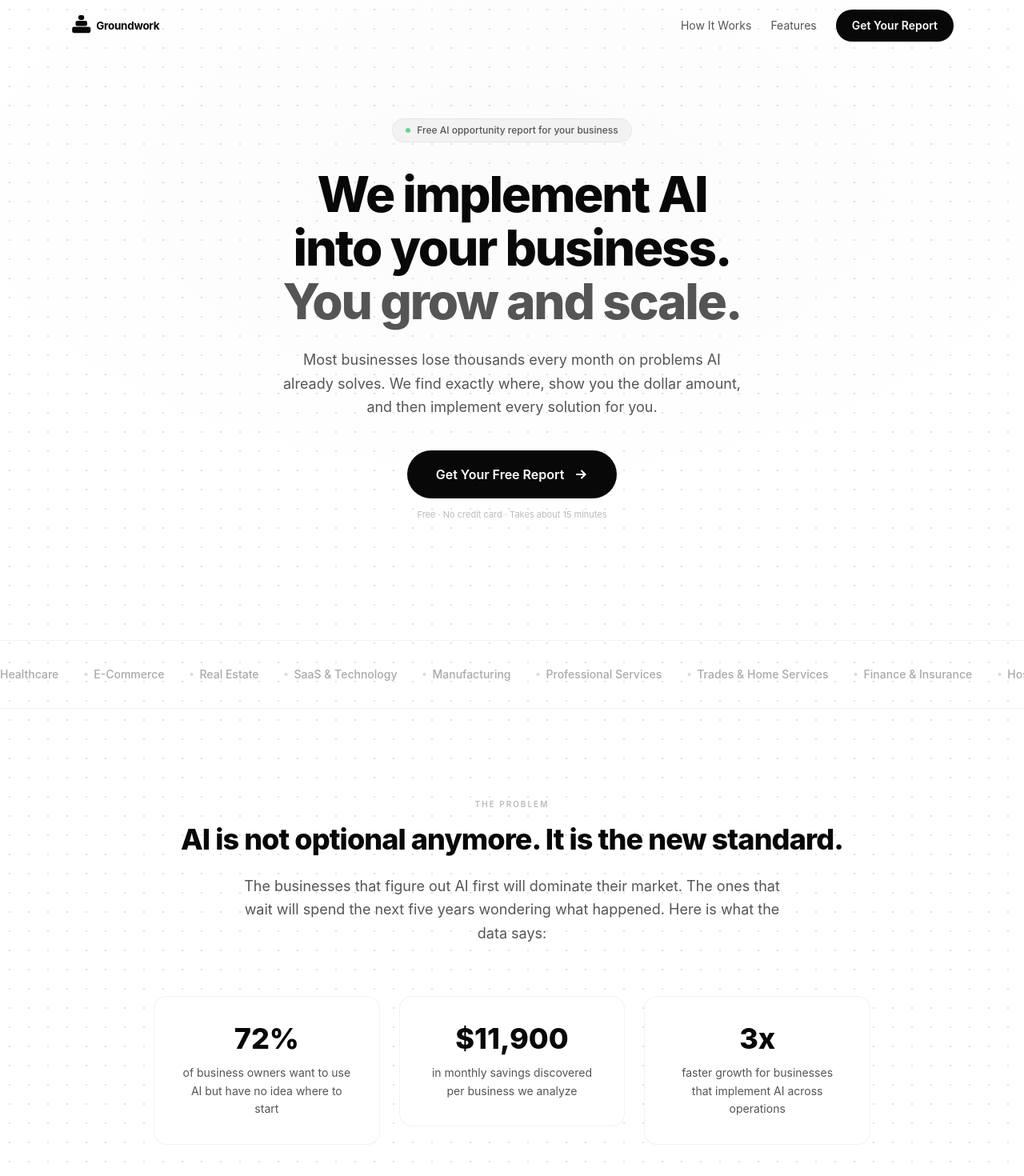
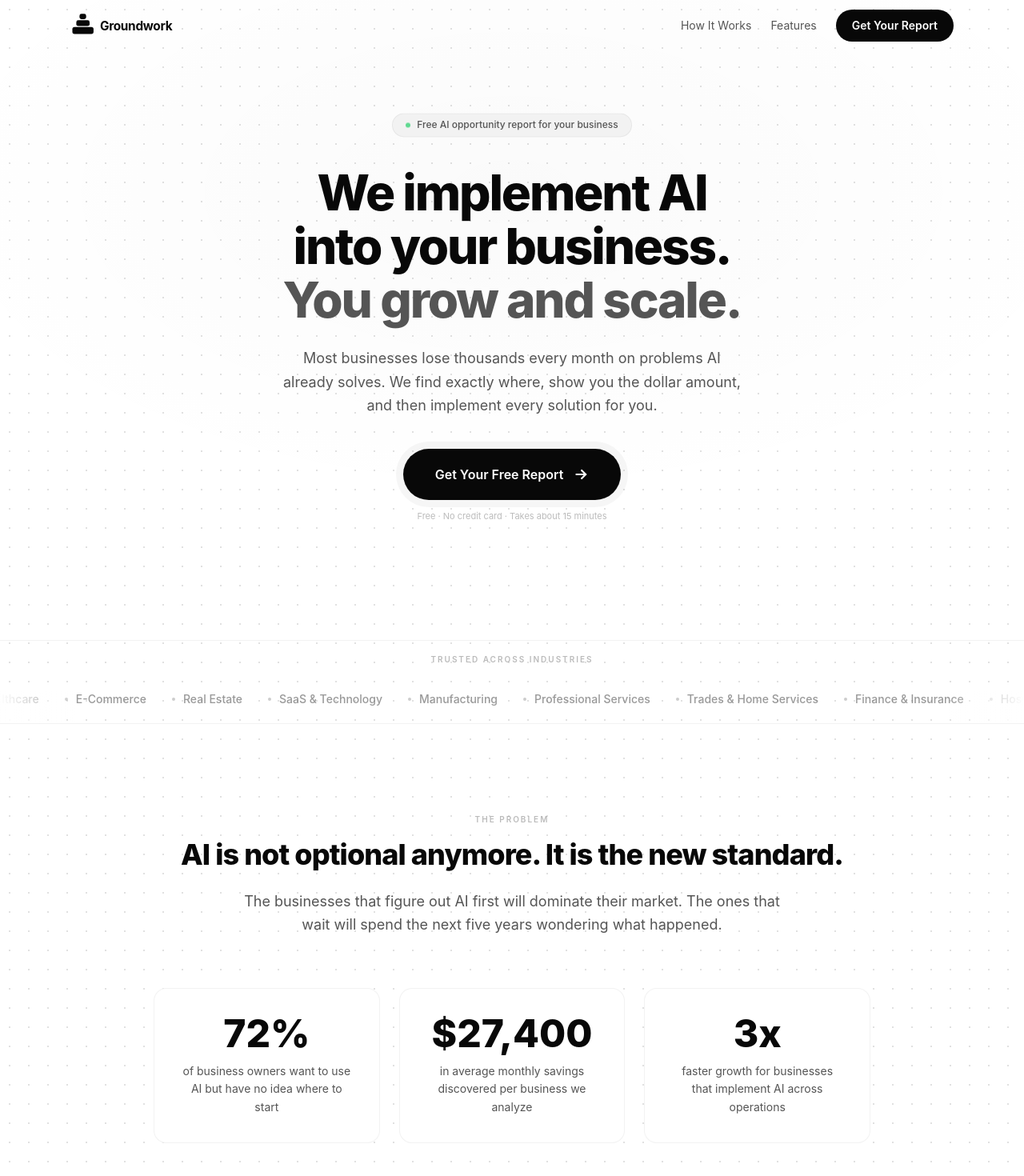
Before and after one commit to masonkane/groundwork, a Next.js app: page / in a window 1280 px wide. Shown: the top 1470 px of the page at 80% size. Built offline with nearby package versions, Linux system fonts and the light colour scheme.

Commit message:
Wow factor: pulse glow CTAs, scale reveals, floating badge, bigger logo, ticker header, 27K savings, fade edges, animated dividers, hover lifts

```diff
--- a/src/app/globals.css
+++ b/src/app/globals.css
@@ -103,11 +103,78 @@ input, textarea, button, select {
 }
 
 .animate-ticker {
-  animation: ticker 30s linear infinite;
+  animation: ticker 25s linear infinite;
 }
 
 .animate-ticker:hover {
   animation-play-state: paused;
+}
+
+/* Floating animation for hero elements */
+@keyframes float {
+  0%, 100% { transform: translateY(0); }
+  50% { transform: translateY(-6px); }
+}
+
+.animate-float {
+  animation: float 4s ease-in-out infinite;
+}
+
+/* Pulse glow for CTA buttons */
+@keyframes pulseGlow {
+  0%, 100% { box-shadow: 0 0 0 0 rgba(8, 8, 8, 0.15); }
+  50% { box-shadow: 0 0 0 12px rgba(8, 8, 8, 0); }
+}
+
+.animate-pulse-glow {
+  animation: pulseGlow 2.5s ease-in-out infinite;
+}
+
+/* White pulse for dark bg buttons */
+@keyframes pulseGlowWhite {
+  0%, 100% { box-shadow: 0 0 0 0 rgba(255, 255, 255, 0.2); }
+  50% { box-shadow: 0 0 0 12px rgba(255, 255, 255, 0); }
+}
+
+.animate-pulse-glow-white {
+  animation: pulseGlowWhite 2.5s ease-in-out infinite;
+}
+
+/* Scale in */
+@keyframes scaleIn {
+  from { transform: scale(0.9); opacity: 0; }
+  to { transform: scale(1); opacity: 1; }
+}
+
+.animate-scale-in {
+  animation: scaleIn 0.6s cubic-bezier(0.4, 0, 0.2, 1) forwards;
+}
+
+/* Stagger children */
+.stagger-children > * {
+  opacity: 0;
+  transform: translateY(20px);
+  animation: slideUp 0.5s ease forwards;
+}
+
+.stagger-children > *:nth-child(1) { animation-delay: 0ms; }
+.stagger-children > *:nth-child(2) { animation-delay: 80ms; }
+.stagger-children > *:nth-child(3) { animation-delay: 160ms; }
+.stagger-children > *:nth-child(4) { animation-delay: 240ms; }
+.stagger-children > *:nth-child(5) { animation-delay: 320ms; }
+.stagger-children > *:nth-child(6) { animation-delay: 400ms; }
+
+/* Gradient line */
+@keyframes gradientMove {
+  0% { background-position: 0% 50%; }
+  50% { background-position: 100% 50%; }
+  100% { background-position: 0% 50%; }
+}
+
+.animate-gradient-line {
+  background: linear-gradient(90deg, transparent, rgba(8,8,8,0.1), transparent);
+  background-size: 200% 100%;
+  animation: gradientMove 3s ease infinite;
 }
 
 /* Selection */
--- a/src/app/page.tsx
+++ b/src/app/page.tsx
@@ -18,7 +18,7 @@ function useReveal() {
           observer.unobserve(entry.target);
         }
       },
-      { threshold: 0.1 }
+      { threshold: 0.08 }
     );
     observer.observe(el);
     return () => observer.disconnect();
@@ -29,7 +29,33 @@ function useReveal() {
 function RevealSection({ children, className = "", delay = 0 }: { children: React.ReactNode; className?: string; delay?: number }) {
   const ref = useReveal();
   return (
-    <div ref={ref} className={className} style={{ opacity: 0, transform: "translateY(30px)", transition: `all 0.7s cubic-bezier(0.4, 0, 0.2, 1) ${delay}ms` }}>
+    <div ref={ref} className={className} style={{ opacity: 0, transform: "translateY(40px)", transition: `all 0.8s cubic-bezier(0.16, 1, 0.3, 1) ${delay}ms` }}>
+      {children}
+    </div>
+  );
+}
+
+/* Scale reveal for cards */
+function ScaleReveal({ children, className = "", delay = 0 }: { children: React.ReactNode; className?: string; delay?: number }) {
+  const ref = useRef<HTMLDivElement>(null);
+  useEffect(() => {
+    const el = ref.current;
+    if (!el) return;
+    const observer = new IntersectionObserver(
+      ([entry]) => {
+        if (entry.isIntersecting) {
+          (entry.target as HTMLElement).style.opacity = "1";
+          (entry.target as HTMLElement).style.transform = "scale(1)";
+          observer.unobserve(entry.target);
+        }
+      },
+      { threshold: 0.08 }
+    );
+    observer.observe(el);
+    return () => observer.disconnect();
+  }, []);
+  return (
+    <div ref={ref} className={className} style={{ opacity: 0, transform: "scale(0.92)", transition: `all 0.7s cubic-bezier(0.16, 1, 0.3, 1) ${delay}ms` }}>
       {children}
     </div>
   );
@@ -39,18 +65,22 @@ function HeroCTA({ label = "Get Your Free Report", dark = false }: { label?: str
   return (
     <Link
       href="/questionnaire"
-      className={`group relative inline-flex items-center gap-3 font-semibold px-9 py-4.5 rounded-full text-base overflow-hidden transition-all duration-300 active:scale-[0.97] ${
+      className={`group relative inline-flex items-center gap-3 font-semibold px-10 py-5 rounded-full text-base overflow-hidden transition-all duration-300 active:scale-[0.97] ${
         dark
-          ? "bg-white text-[var(--black)] hover:shadow-[0_0_50px_rgba(255,255,255,0.15)]"
-          : "bg-[var(--black)] text-white hover:shadow-[0_4px_40px_rgba(0,0,0,0.25)]"
+          ? "bg-white text-[var(--black)] hover:shadow-[0_0_50px_rgba(255,255,255,0.2)] animate-pulse-glow-white"
+          : "bg-[var(--black)] text-white hover:shadow-[0_4px_50px_rgba(0,0,0,0.3)] animate-pulse-glow"
       }`}
     >
+      {/* Shimmer sweep */}
       <span className={`absolute inset-0 -translate-x-full group-hover:translate-x-full transition-transform duration-[800ms] ease-out ${
-        dark ? "bg-gradient-to-r from-transparent via-black/5 to-transparent" : "bg-gradient-to-r from-transparent via-white/15 to-transparent"
+        dark ? "bg-gradient-to-r from-transparent via-black/5 to-transparent" : "bg-gradient-to-r from-transparent via-white/20 to-transparent"
       }`} />
+
       <span className="relative z-10">{label}</span>
-      <span className="relative z-10 group-hover:translate-x-1.5 transition-transform duration-300">
-        <svg width="18" height="18" viewBox="0 0 18 18" fill="none" stroke="currentColor" strokeWidth="2" strokeLinecap="round">
+
+      {/* Animated arrow */}
+      <span className="relative z-10 group-hover:translate-x-2 transition-transform duration-300">
+        <svg width="20" height="20" viewBox="0 0 18 18" fill="none" stroke="currentColor" strokeWidth="2" strokeLinecap="round">
           <path d="M4 9H14M10 4.5L14.5 9L10 13.5" />
         </svg>
       </span>
@@ -58,7 +88,6 @@ function HeroCTA({ label = "Get Your Free Report", dark = false }: { label?: str
   );
 }
 
-/* ── Scrolling industry ticker (no emojis) ────────── */
 const industries = [
   "Construction", "Healthcare", "E-Commerce", "Real Estate", "SaaS & Technology",
   "Manufacturing", "Professional Services", "Trades & Home Services", "Finance & Insurance",
@@ -66,11 +95,9 @@ const industries = [
   "Fitness & Wellness", "Automotive", "Nonprofits", "Agriculture", "Legal Services",
 ];
 
-/* ── Animated counter ─────────────────────────────── */
 function AnimatedStat({ value, prefix = "", suffix = "" }: { value: number; prefix?: string; suffix?: string }) {
   const ref = useRef<HTMLSpanElement>(null);
   const hasAnimated = useRef(false);
-
   useEffect(() => {
     const el = ref.current;
     if (!el) return;
@@ -78,15 +105,14 @@ function AnimatedStat({ value, prefix = "", suffix = "" }: { value: number; pref
       ([entry]) => {
         if (entry.isIntersecting && !hasAnimated.current) {
           hasAnimated.current = true;
-          let start = 0;
-          const duration = 1500;
+          const duration = 1800;
           const startTime = performance.now();
           const animate = (now: number) => {
             const elapsed = now - startTime;
             const progress = Math.min(elapsed / duration, 1);
-            const eased = 1 - Math.pow(1 - progress, 3);
-            start = Math.round(eased * value);
-            el.textContent = `${prefix}${start.toLocaleString()}${suffix}`;
+            const eased = 1 - Math.pow(1 - progress, 4);
+            const current = Math.round(eased * value);
+            el.textContent = `${prefix}${current.toLocaleString()}${suffix}`;
             if (progress < 1) requestAnimationFrame(animate);
           };
           requestAnimationFrame(animate);
@@ -97,50 +123,37 @@ function AnimatedStat({ value, prefix = "", suffix = "" }: { value: number; pref
     observer.observe(el);
     return () => observer.disconnect();
   }, [value, prefix, suffix]);
-
   return <span ref={ref}>{prefix}0{suffix}</span>;
 }
 
 const valueStack = [
   {
-    icon: (
-      <svg width="22" height="22" viewBox="0 0 24 24" fill="none" stroke="currentColor" strokeWidth="1.5" strokeLinecap="round"><path d="M14 2H6a2 2 0 00-2 2v16a2 2 0 002 2h12a2 2 0 002-2V8z" /><polyline points="14,2 14,8 20,8" /><line x1="16" y1="13" x2="8" y2="13" /><line x1="16" y1="17" x2="8" y2="17" /></svg>
-    ),
+    icon: (<svg width="22" height="22" viewBox="0 0 24 24" fill="none" stroke="currentColor" strokeWidth="1.5" strokeLinecap="round"><path d="M14 2H6a2 2 0 00-2 2v16a2 2 0 002 2h12a2 2 0 002-2V8z" /><polyline points="14,2 14,8 20,8" /><line x1="16" y1="13" x2="8" y2="13" /><line x1="16" y1="17" x2="8" y2="17" /></svg>),
     title: "Custom AI Roadmap for Your Business",
     desc: "We map every AI opportunity across your operations, sales, customer service, and back office. You see exactly what to implement, in what order, and what each change is worth in dollars.",
   },
   {
-    icon: (
-      <svg width="22" height="22" viewBox="0 0 24 24" fill="none" stroke="currentColor" strokeWidth="1.5" strokeLinecap="round"><path d="M12 2v20M17 5H9.5a3.5 3.5 0 000 7h5a3.5 3.5 0 010 7H6" /></svg>
-    ),
+    icon: (<svg width="22" height="22" viewBox="0 0 24 24" fill="none" stroke="currentColor" strokeWidth="1.5" strokeLinecap="round"><path d="M12 2v20M17 5H9.5a3.5 3.5 0 000 7h5a3.5 3.5 0 010 7H6" /></svg>),
     title: "Automate What Drains Your Time",
     desc: "Invoicing, scheduling, follow-ups, data entry, reporting. We identify the tasks eating your hours and implement AI systems that handle them automatically so your team can focus on revenue.",
   },
   {
-    icon: (
-      <svg width="22" height="22" viewBox="0 0 24 24" fill="none" stroke="currentColor" strokeWidth="1.5" strokeLinecap="round"><polygon points="13,2 3,14 12,14 11,22 21,10 12,10" /></svg>
-    ),
+    icon: (<svg width="22" height="22" viewBox="0 0 24 24" fill="none" stroke="currentColor" strokeWidth="1.5" strokeLinecap="round"><polygon points="13,2 3,14 12,14 11,22 21,10 12,10" /></svg>),
     title: "Scale Without Hiring",
     desc: "AI lets a 10-person team operate like a 30-person team. We show you exactly where AI agents, chatbots, and automation can replace the need to hire, saving you six figures in payroll.",
   },
   {
-    icon: (
-      <svg width="22" height="22" viewBox="0 0 24 24" fill="none" stroke="currentColor" strokeWidth="1.5" strokeLinecap="round"><path d="M14 2H6a2 2 0 00-2 2v16a2 2 0 002 2h12a2 2 0 002-2V8z" /><polyline points="14,2 14,8 20,8" /><path d="M9 15l2 2 4-4" /></svg>
-    ),
+    icon: (<svg width="22" height="22" viewBox="0 0 24 24" fill="none" stroke="currentColor" strokeWidth="1.5" strokeLinecap="round"><path d="M14 2H6a2 2 0 00-2 2v16a2 2 0 002 2h12a2 2 0 002-2V8z" /><polyline points="14,2 14,8 20,8" /><path d="M9 15l2 2 4-4" /></svg>),
     title: "Full Implementation, Not Just Advice",
     desc: "We do not hand you a PDF and wish you luck. Groundwork walks your team through every tool, every integration, every workflow change. Training, setup, vendor selection, rollout. All of it.",
   },
   {
-    icon: (
-      <svg width="22" height="22" viewBox="0 0 24 24" fill="none" stroke="currentColor" strokeWidth="1.5" strokeLinecap="round"><path d="M17 21v-2a4 4 0 00-4-4H5a4 4 0 00-4 4v2" /><circle cx="9" cy="7" r="4" /><path d="M23 21v-2a4 4 0 00-3-3.87M16 3.13a4 4 0 010 7.75" /></svg>
-    ),
+    icon: (<svg width="22" height="22" viewBox="0 0 24 24" fill="none" stroke="currentColor" strokeWidth="1.5" strokeLinecap="round"><path d="M17 21v-2a4 4 0 00-4-4H5a4 4 0 00-4 4v2" /><circle cx="9" cy="7" r="4" /><path d="M23 21v-2a4 4 0 00-3-3.87M16 3.13a4 4 0 010 7.75" /></svg>),
     title: "Win More Customers with AI",
     desc: "AI-powered lead follow-up, proposal generation, review management, and customer communication. Close more deals faster and never let a lead slip through the cracks again.",
   },
   {
-    icon: (
-      <svg width="22" height="22" viewBox="0 0 24 24" fill="none" stroke="currentColor" strokeWidth="1.5" strokeLinecap="round"><polyline points="23,6 13.5,15.5 8.5,10.5 1,18" /><polyline points="17,6 23,6 23,12" /></svg>
-    ),
+    icon: (<svg width="22" height="22" viewBox="0 0 24 24" fill="none" stroke="currentColor" strokeWidth="1.5" strokeLinecap="round"><polyline points="23,6 13.5,15.5 8.5,10.5 1,18" /><polyline points="17,6 23,6 23,12" /></svg>),
     title: "Stay Ahead Permanently",
     desc: "AI moves fast. Every quarter we reassess your business and find new opportunities. Your competitors scramble to keep up while you are already two steps ahead.",
   },
@@ -155,9 +168,7 @@ const steps = [
         {["Company & Industry", "Operations & Workflows", "Technology Stack", "Customers & Revenue", "Goals & Priorities"].map((s, i) => (
           <div key={s} className="flex items-center gap-3">
             <span className={`w-7 h-7 rounded-lg flex items-center justify-center text-xs font-bold ${i < 3 ? "bg-[var(--black)] text-white" : "bg-black/5 text-[var(--mid-gray)]"}`}>
-              {i < 3 ? (
-                <svg width="12" height="12" viewBox="0 0 14 14" fill="none" stroke="currentColor" strokeWidth="2.5" strokeLinecap="round"><path d="M2.5 7L5.5 10L11.5 4" /></svg>
-              ) : String(i + 1)}
+              {i < 3 ? (<svg width="12" height="12" viewBox="0 0 14 14" fill="none" stroke="currentColor" strokeWidth="2.5" strokeLinecap="round"><path d="M2.5 7L5.5 10L11.5 4" /></svg>) : String(i + 1)}
             </span>
             <span className={`text-sm ${i < 3 ? "font-medium" : "text-[var(--mid-gray)]"}`}>{s}</span>
           </div>
@@ -216,10 +227,10 @@ export default function Home() {
 
       {/* ═══════════════ HERO ═══════════════ */}
       <section className="relative min-h-screen flex items-center justify-center px-6">
-        <div className="absolute inset-0 pointer-events-none" style={{ background: "radial-gradient(ellipse 60% 50% at 50% 30%, rgba(0,0,0,0.015), transparent)" }} />
+        <div className="absolute inset-0 pointer-events-none" style={{ background: "radial-gradient(ellipse 60% 50% at 50% 30%, rgba(0,0,0,0.02), transparent)" }} />
         <div className="max-w-3xl mx-auto text-center relative z-10">
           <RevealSection>
-            <div className="inline-flex items-center gap-2 bg-[var(--light-surface)] border border-black/5 rounded-full px-4 py-1.5 mb-8">
+            <div className="inline-flex items-center gap-2 bg-[var(--light-surface)] border border-black/5 rounded-full px-4 py-1.5 mb-8 animate-float">
               <span className="w-1.5 h-1.5 bg-green-500 rounded-full animate-pulse" />
               <span className="text-xs font-medium text-[var(--mid-gray)]">
                 Free AI opportunity report for your business
@@ -227,7 +238,7 @@ export default function Home() {
             </div>
           </RevealSection>
 
-          <RevealSection delay={100}>
+          <RevealSection delay={150}>
             <h1 className="text-[40px] sm:text-[52px] md:text-[62px] font-extrabold tracking-[-0.035em] leading-[1.08] mb-6">
               We implement AI
               <br />
@@ -237,13 +248,13 @@ export default function Home() {
             </h1>
           </RevealSection>
 
-          <RevealSection delay={200}>
+          <RevealSection delay={300}>
             <p className="text-lg text-[var(--mid-gray)] max-w-xl mx-auto mb-10 leading-relaxed">
               Most businesses lose thousands every month on problems AI already solves. We find exactly where, show you the dollar amount, and then implement every solution for you.
             </p>
           </RevealSection>
 
-          <RevealSection delay={300}>
+          <RevealSection delay={450}>
             <div className="flex flex-col items-center gap-3">
               <HeroCTA />
               <p className="text-[11px] text-[var(--mid-gray)]/40">
@@ -254,16 +265,21 @@ export default function Home() {
         </div>
       </section>
 
-      {/* ═══════════════ SCROLLING INDUSTRY TICKER ═══════════════ */}
-      <section className="py-8 border-y border-black/5 overflow-hidden">
-        <div className="relative">
+      {/* ═══════════════ INDUSTRY TICKER ═══════════════ */}
+      <section className="border-y border-black/5 overflow-hidden">
+        <div className="py-4 px-6">
+          <p className="text-center text-[10px] font-semibold uppercase tracking-[0.2em] text-[var(--mid-gray)]/40 mb-4">
+            Trusted across industries
+          </p>
+        </div>
+        <div className="pb-5 relative">
+          {/* Fade edges */}
+          <div className="absolute left-0 top-0 bottom-0 w-24 bg-gradient-to-r from-white to-transparent z-10 pointer-events-none" />
+          <div className="absolute right-0 top-0 bottom-0 w-24 bg-gradient-to-l from-white to-transparent z-10 pointer-events-none" />
           <div className="flex gap-8 animate-ticker whitespace-nowrap">
             {[...industries, ...industries].map((ind, i) => (
-              <span
-                key={i}
-                className="inline-flex items-center gap-2 text-sm font-medium text-[var(--mid-gray)]/50 whitespace-nowrap"
-              >
-                <span className="w-1 h-1 bg-black/15 rounded-full" />
+              <span key={i} className="inline-flex items-center gap-2.5 text-sm font-medium text-[var(--mid-gray)]/60 whitespace-nowrap">
+                <span className="w-1 h-1 bg-black/20 rounded-full" />
                 {ind}
               </span>
             ))}
@@ -280,28 +296,31 @@ export default function Home() {
               AI is not optional anymore. It is the new standard.
             </h2>
             <p className="text-[var(--mid-gray)] text-lg max-w-2xl mx-auto leading-relaxed">
-              The businesses that figure out AI first will dominate their market. The ones that wait will spend the next five years wondering what happened. Here is what the data says:
+              The businesses that figure out AI first will dominate their market. The ones that wait will spend the next five years wondering what happened.
             </p>
           </RevealSection>
 
           <div className="grid sm:grid-cols-3 gap-6">
             {[
               { value: 72, suffix: "%", label: "of business owners want to use AI but have no idea where to start" },
-              { value: 11900, prefix: "$", label: "in monthly savings discovered per business we analyze" },
+              { value: 27400, prefix: "$", label: "in average monthly savings discovered per business we analyze" },
               { value: 3, suffix: "x", label: "faster growth for businesses that implement AI across operations" },
             ].map((stat, i) => (
-              <RevealSection key={i} delay={i * 150}>
-                <div className="text-center p-8 bg-white border border-black/5 rounded-2xl hover:border-black/10 hover:shadow-lg transition-all duration-500">
-                  <div className="text-4xl font-extrabold mb-3">
+              <ScaleReveal key={i} delay={i * 150}>
+                <div className="text-center p-8 bg-white border border-black/5 rounded-2xl hover:border-black/10 hover:shadow-xl hover:-translate-y-1 transition-all duration-500">
+                  <div className="text-4xl sm:text-5xl font-extrabold mb-3">
                     <AnimatedStat value={stat.value} prefix={stat.prefix} suffix={stat.suffix} />
                   </div>
                   <p className="text-sm text-[var(--mid-gray)] leading-relaxed">{stat.label}</p>
                 </div>
-              </RevealSection>
+              </ScaleReveal>
             ))}
           </div>
         </div>
       </section>
+
+      {/* ═══════════════ Animated divider ═══════════════ */}
+      <div className="h-px w-full animate-gradient-line" />
 
       {/* ═══════════════ HOW IT WORKS ═══════════════ */}
       <section id="how-it-works" className="py-28 px-6 bg-[var(--light-surface)]">
@@ -318,8 +337,8 @@ export default function Home() {
 
           <div className="space-y-8">
             {steps.map((step, i) => (
-              <RevealSection key={i} delay={i * 100}>
-                <div className="group grid md:grid-cols-2 gap-8 bg-white border border-black/5 rounded-3xl p-8 md:p-10 hover:border-black/10 hover:shadow-xl transition-all duration-500">
+              <ScaleReveal key={i} delay={i * 120}>
+                <div className="group grid md:grid-cols-2 gap-8 bg-white border border-black/5 rounded-3xl p-8 md:p-10 hover:border-black/10 hover:shadow-2xl hover:-translate-y-1 transition-all duration-500">
                   <div className="flex flex-col justify-center">
                     <div className="flex items-center gap-3 mb-5">
                       <span className="w-8 h-8 bg-[var(--black)] text-white rounded-full flex items-center justify-center text-xs font-bold">{i + 1}</span>
@@ -332,7 +351,7 @@ export default function Home() {
                     {step.visual}
                   </div>
                 </div>
-              </RevealSection>
+              </ScaleReveal>
             ))}
           </div>
         </div>
@@ -353,15 +372,15 @@ export default function Home() {
 
           <div className="grid sm:grid-cols-2 lg:grid-cols-3 gap-5">
             {valueStack.map((item, i) => (
-              <RevealSection key={i} delay={i * 60}>
-                <div className="group h-full bg-white border border-black/5 rounded-2xl p-7 hover:border-black/10 hover:shadow-lg transition-all duration-500">
-                  <div className="w-10 h-10 bg-[var(--light-surface)] rounded-xl flex items-center justify-center mb-5 group-hover:bg-[var(--black)] group-hover:text-white transition-colors duration-300">
+              <ScaleReveal key={i} delay={i * 80}>
+                <div className="group h-full bg-white border border-black/5 rounded-2xl p-7 hover:border-black/10 hover:shadow-xl hover:-translate-y-1 transition-all duration-500">
+                  <div className="w-10 h-10 bg-[var(--light-surface)] rounded-xl flex items-center justify-center mb-5 group-hover:bg-[var(--black)] group-hover:text-white group-hover:scale-110 transition-all duration-300">
                     {item.icon}
                   </div>
                   <h3 className="text-sm font-bold mb-2">{item.title}</h3>
                   <p className="text-[var(--mid-gray)] text-xs leading-relaxed">{item.desc}</p>
                 </div>
-              </RevealSection>
+              </ScaleReveal>
             ))}
           </div>
         </div>
@@ -384,7 +403,7 @@ export default function Home() {
             <p className="text-white/70 text-base max-w-lg mx-auto mb-12 leading-relaxed">
               The free report takes 15 minutes. It will show you exactly what they are doing that you are not. The only risk is not looking.
             </p>
-            <HeroCTA label="See What You're Missing" dark />
+            <HeroCTA label="See What You Are Missing" dark />
           </div>
         </section>
       </RevealSection>
@@ -393,7 +412,7 @@ export default function Home() {
       <RevealSection>
         <section className="py-28 px-6">
           <div className="max-w-3xl mx-auto text-center">
-            <LogoIcon className="h-10 w-10 mx-auto mb-8 opacity-10" />
+            <LogoIcon className="h-10 w-10 mx-auto mb-8 opacity-10 animate-float" />
             <h2 className="text-3xl sm:text-4xl md:text-5xl font-extrabold tracking-tight mb-4 leading-tight">
               The businesses that move first
               <br />
```
Also changed, not shown: src/components/Navbar.tsx (+4 -3 lines).
